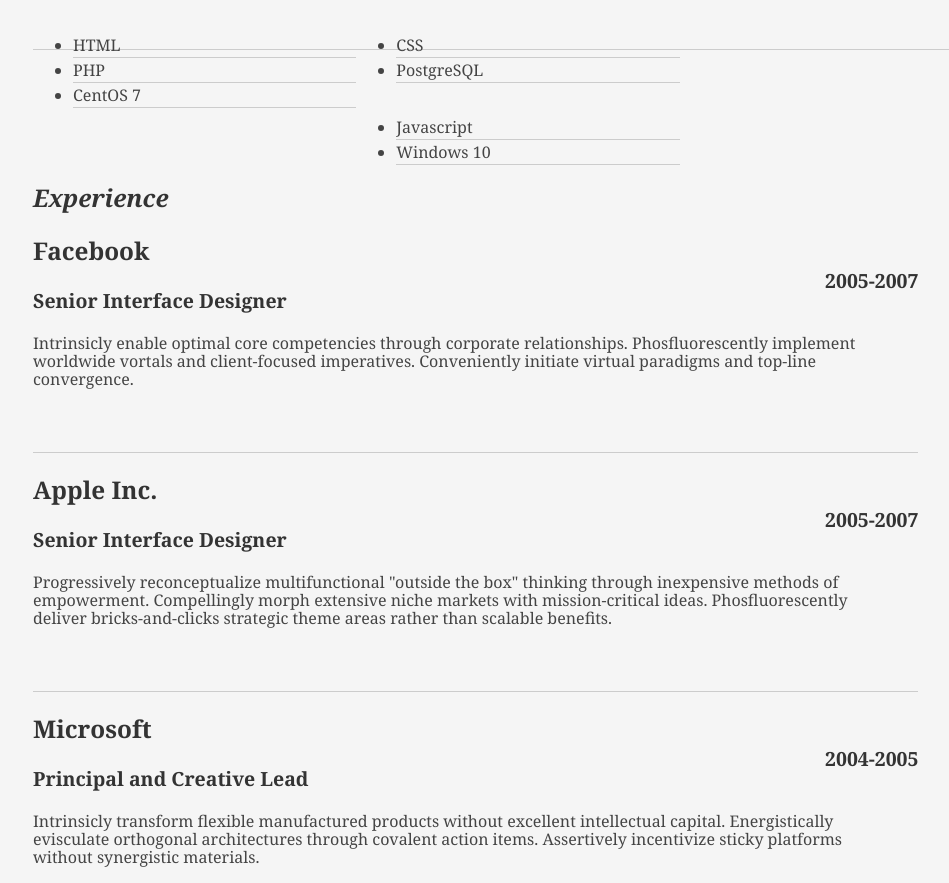
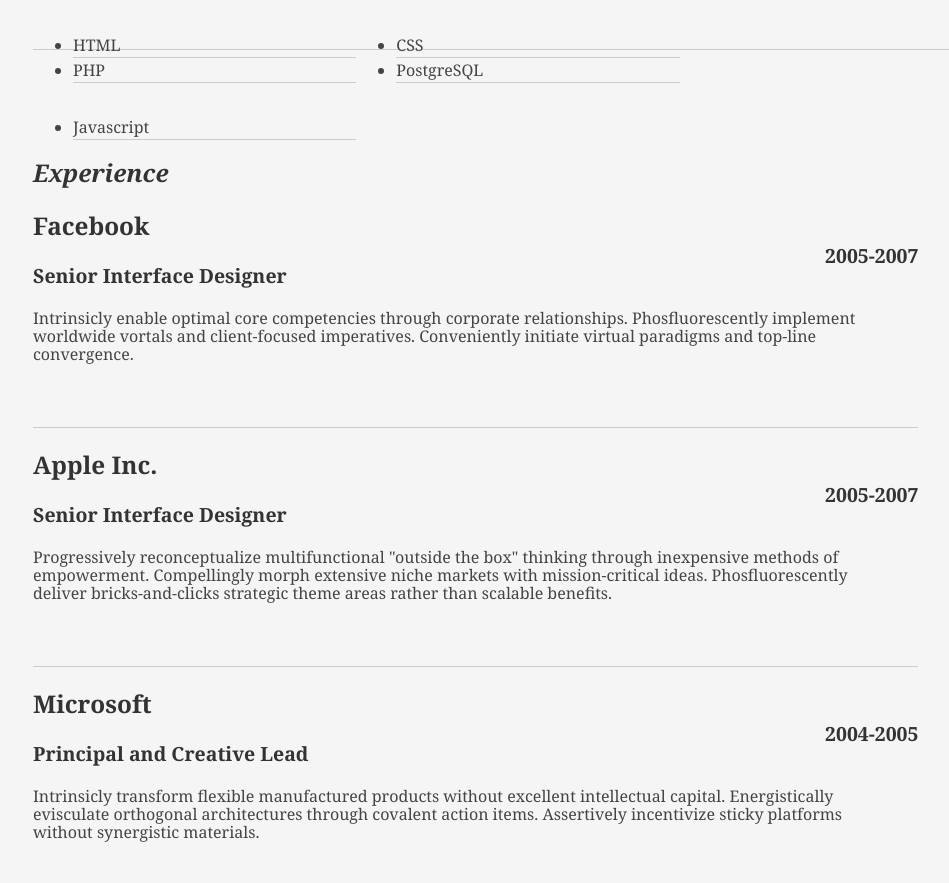
Before and after one commit to pzzrudlf/pzzrudlf.github.io, a plain HTML site: page resume.html in a window 1280 px wide. Shown: the part 899-1782 px from the top of the page, without its empty margins (55-1004 px from the left). Drawn offline with Linux system fonts and the light colour scheme; a small style sheet from the web is missing.

Commit message:
modified resume.html

```diff
--- a/resume.html
+++ b/resume.html
@@ -80,7 +80,6 @@
 							<ul class="talent">
 								<li>HTML</li>
 								<li>PHP</li>
-								<li>CentOS 7</li>
 							</ul>
 
 							<ul class="talent">
@@ -90,7 +89,6 @@
 
 							<ul class="talent">
 								<li>Javascript</li>
-								<li>Windows 10</li>
 							</ul>
 						</div>
 					</div><!--// .yui-gf-->
```
